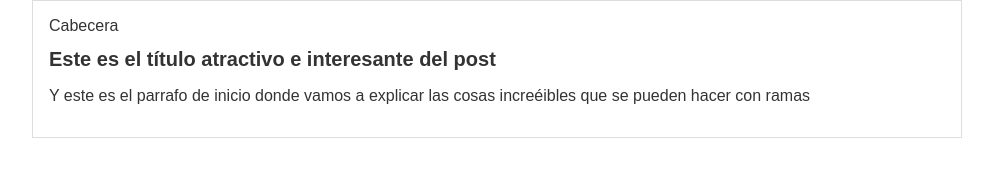
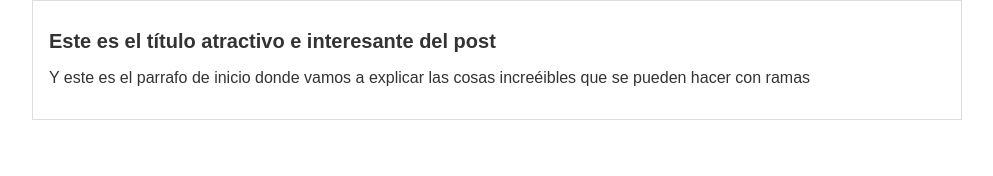
Before and after one commit to DiegoRCasallas/Hyperblog, a plain HTML site: page index.html in a window 1280 px wide. Shown: the whole page, without its empty margins (143-1136 px from the left). Drawn offline with Linux system fonts and the light colour scheme.

Commit message:
quitamos cabecera de master xd

```diff
--- a/index.html
+++ b/index.html
@@ -11,9 +11,6 @@
 
 <body>
     <div id="container">
-        <div id="cabecera">
-            Cabecera
-        </div>
         <div id="post">
             <h1>Este es el título atractivo e interesante del post</h1>
             <p>Y este es el parrafo de inicio donde vamos a explicar las cosas increéibles que se pueden hacer con ramas
```
